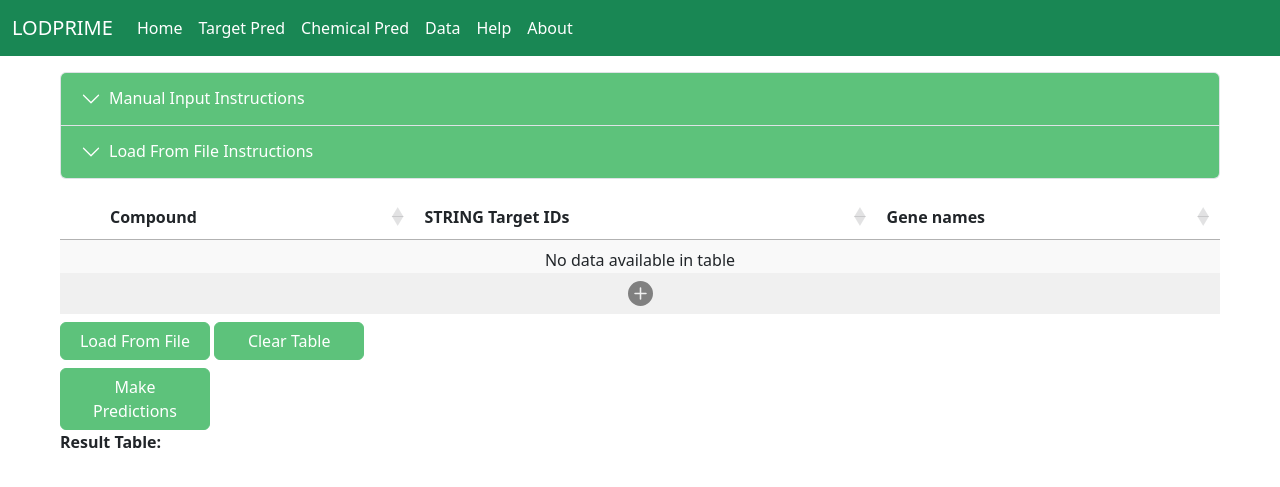
After one commit to caioedurib/lodprime_source, a Flask app: page /chemical_pred/ in a window 1280 px wide. The commit adds this page. Shown: the top 487 px of the page. Run offline with Flask 3, Linux system fonts and the light colour scheme; parts of the project's set-up code (start-up, migrations or seed data) failed here and were passed over; some libraries are stand-ins or nearby versions.

Commit message:
Cloned the input page, now to make it work for Fingerprints models instead of Targets

```diff
--- a/app.py
+++ b/app.py
@@ -2,7 +2,8 @@
 #import mysql as mysql
 import json
 from flask import Flask, render_template, request
-from classify_inputs import Btn_MakePredictions
+from classify_inputs import Btn_MakeTargetPredictions
+from classify_inputs import Btn_MakeChemPredictions
 app = Flask(__name__)
 
 # Notes
@@ -23,15 +24,24 @@ def loadpage_home():
     return render_template('home.html')
 
 
-@app.route("/input/", methods=['GET', 'POST'])
+@app.route("/target_pred/", methods=['GET', 'POST'])
 def loadpage_input():
     if request.method == 'POST':
         # Decode JSON, send it to function
-        result = Btn_MakePredictions(json.loads(request.form['targets_list']))
+        result = Btn_MakeTargetPredictions(json.loads(request.form['targets_list']))
         # Return result as JSON
         return json.dumps(result)
-    return render_template('input.html')
+    return render_template('target_pred.html')
 
+
+@app.route("/chemical_pred/", methods=['GET', 'POST'])
+def loadpage_chemical_pred():
+    if request.method == 'POST':
+        # Decode JSON, send it to function
+        result = Btn_MakeChemPredictions(json.loads(request.form['targets_list']))
+        # Return result as JSON
+        return json.dumps(result)
+    return render_template('chemical_pred.html')
 
 @app.route("/help/")
 def loadpage_help():
--- a/static/style.css
+++ b/static/style.css
@@ -4,6 +4,10 @@
 }
 
 #table_input tr:hover .bi-x-circle-fill {
+    visibility: visible;
+}
+
+#table_cheminput tr:hover .bi-x-circle-fill {
     visibility: visible;
 }
 
--- a/static/tablegen.js
+++ b/static/tablegen.js
@@ -172,3 +172,172 @@ function InputTable_LoadFromFile(fileInput) {
     // Read the file, trigger the "load" listener.
     reader.readAsText(file);
 }
+
+// ------------------------------------------------------------------------------------------------------------------
+function ChemCreateTable(table_id, info_bool, paging_bool, searching_bool) {
+    let gen_table = new DataTable(table_id, {
+        info: info_bool,
+        paging: paging_bool,
+        searching: searching_bool,
+        columnDefs: [{orderable: false, width: '20px', targets: 0}, {type: "text", targets: [1,2,3]}],
+        order: []
+    });
+    return gen_table;
+}
+
+function ChemCreateTable_data(table_id, info_bool, paging_bool, searching_bool) {
+    let gen_table = new DataTable(table_id, {
+        info: info_bool,
+        paging: paging_bool,
+        searching: searching_bool,
+        columnDefs: [{width: '200px', targets: 0}, {width: '20px', targets: [1,2]}, {width: '200px', targets: 3},
+        {orderable: true, type: "text", targets: [0,1,2,3]}],
+        order: []
+    });
+    return gen_table;
+}
+
+// Convert table data into JSON
+function ChemconvertTableJSON(table) {
+   let tableArray = structuredClone(table.rows().data().toArray());
+
+   // Convert table into a formatted JSON object
+   formattedTable = []
+   for (let i = 0; i < tableArray.length; i++) {
+        let row = tableArray[i];
+        if(Array.isArray(row[3])) {
+            row[3] = row[3].toString();
+        }
+        formattedTable.push({removeCol: row[0], compound: row[1], str_ids: row[2], gene_names:row[3]});
+   }
+   return JSON.stringify(formattedTable);
+}
+
+
+// Remove a single row from the table
+function ChemInputTable_RemoveRow(delRow) {
+  let table = new DataTable('#table_cheminput');
+  table.row(delRow).remove().draw();
+  saveTable();
+}
+
+// Clear the whole table and local data
+function ChemInputTable_ClearTable() {
+  let table = new DataTable('#table_cheminput');
+  table.clear().draw();
+  localStorage.removeItem("DataTables_chemtableData");
+}
+
+// Add a row to the table.
+function ChemInputTable_AddRow(compound, str_ids, gene_names) {
+    var table = new DataTable('#table_cheminput');
+    removeIcon = '<svg xmlns="http://www.w3.org/2000/svg" width="16" height="16" fill="darkRed"\
+        class="bi bi-x-circle-fill" viewBox="0 0 16 16" onclick="ChemInputTable_RemoveRow($(this).parents(\'tr\'))">\
+        <path d="M16 8A8 8 0 1 1 0 8a8 8 0 0 1 16 0M5.354 4.646a.5.5 0 1 0-.708.708L7.293 8l-2.647 2.646a.5.5 0 0 0\
+        .708.708L8 8.707l2.646 2.647a.5.5 0 0 0 .708-.708L8.707 8l2.647-2.646a.5.5 0 0 0-.708-.708L8 7.293z"/>\
+        </svg>'
+    table.row.add([removeIcon, compound.toString(), str_ids.toString(), gene_names.toString()]).draw();
+}
+
+
+// Save table contents to localstorage
+function ChemsaveTable() {
+    let table = $('#table_cheminput').DataTable();
+    let tableJSON = convertTableJSON(table);
+    localStorage.setItem('DataTables_chemtableData', tableJSON);
+}
+
+// Load table from localstorage
+function ChemloadTable() {
+    let loadData = localStorage.getItem('DataTables_chemtableData');
+    // Check if it's valid JSON, return empty if not.
+    if(!loadData){
+        return;
+    }
+    let parseData = JSON.parse(loadData);
+    for ( i = 0; i < parseData.length; i++) {
+        row = parseData[i];
+        ChemInputTable_AddRow(row.compound, row.str_ids, row.gene_names)
+    }
+}
+
+function ChemInputTable_LoadFromFile(fileInput) {
+    ChemInputTable_ClearTable();
+    // Identify the file path
+    let file = fileInput.files[0];
+
+    // Set up a reader to read the file, and set up a function to run when it is finished reading
+    const reader = new FileReader();
+    reader.addEventListener('load', (event) => {
+        let filecontent = event.target.result.toString();
+
+        console.log(filecontent);
+        let lines = filecontent.split('\n');
+        for (let i = 0; i < lines.length; i++) {
+            let tabs = lines[i].split('\t');
+            console.log("Drugs: " + tabs[0]);
+            console.log("String IDs: " + tabs[1]);
+            console.log("Gene Names: " + tabs[2]);
+            console.log("----");
+            tabs[1] = tabs[1].replaceAll("\"",""); //if loading from .tsv file, Excel may have added quotations
+            tabs[2] = tabs[2].replaceAll("\"",""); //if loading from .tsv file, Excel may have added quotations
+            ChemInputTable_AddRow(tabs[0], tabs[1], tabs[2]);
+        }
+        saveTable();
+    });
+
+    // Read the file, trigger the "load" listener.
+    reader.readAsText(file);
+}
+
+
+// Send data to python to get predictions.
+function ChemInputTable_MakePredictions(){
+   // Select table as DataTable instance, convert data to array (deep copy)
+   let table = $('#chemtable_input').DataTable();
+   let tableJSON = convertTableJSON(table);
+    // TODO: Reveal spinner here
+   // Send AJAX request, append returned html to the page.
+   $.post(window.location, { targets_list: tableJSON}, function(data) {
+        result = JSON.parse(data);
+        var resultTable = "<table class='display dataTable'>";
+        var printdetailedResults = "<b>"
+        //resultTable += "<tr><th>Compound</th><th>STRING Target IDs</th><th>Gene names</th><th>Valid Targets</th><th>Male Pos-class likelihood %</th><th>Female Pos-class likelihood %</th></tr>";
+        resultTable += "<tr><th>Compound</th><th>Valid Targets</th><th>Male Pos-class likelihood</th><th>Female Pos-class likelihood</th></tr>";
+
+        for(let i=0; i<result.length;i++){
+            resultTable += '<tr><td>' + result[i]["compound"] + '</td>';
+            //resultTable += '<td>' + result[i]["str_ids"] + '</td>';
+            //resultTable += '<td>' + result[i]["gene_names"] + '</td>';
+            resultTable += '<td>' + result[i]["target_number"] + '</td>';
+            predictionColor = getColor(result[i]["m_prediction"]/100)
+            resultTable += `<td style="background-color: ${predictionColor}">` + result[i]["m_prediction"] + '%</td>';
+            predictionColor = getColor(result[i]["f_prediction"]/100)
+            resultTable += `<td style="background-color: ${predictionColor}">` + result[i]["f_prediction"] + '%</td></tr>';
+            if(result[i]["detailed_results"] != ""){
+                printdetailedResults += result[i]["detailed_results"] +'<br>';
+            }
+        }
+        // TODO: Hide spinner here
+        printdetailedResults += "</b>"
+        resultTable += "</table>";
+        $("#result").html(resultTable);
+        $("#detailed_results").html(printdetailedResults);
+       $('#Btn_DetailedPredictionsFile').prop("hidden", false)
+   })
+}
+
+function ChemInputTable_ExportTable() {
+    var textToSave = "Compound\tMale Pos-class likelihood\tFemale Pos-class likelihood\n";
+    for(let i=0; i<result.length;i++){
+        textToSave += result[i]["compound"] + '\t' + result[i]["m_prediction"] +  '%\t' + result[i]["f_prediction"] + '%\n';
+       //if(result[i]["detailed_results"] != ""){
+       //     textToSave += result[i]["detailed_results"] + '\n';
+       // }
+    }
+    var hiddenElement = document.createElement('a');
+    hiddenElement.href = 'data:attachment/text,' + encodeURI(textToSave);
+    hiddenElement.target = '_blank';
+    hiddenElement.download = 'Chem_Model Predictions - Detailed Results.tsv';
+    hiddenElement.click();
+}
--- a/templates/base.html
+++ b/templates/base.html
@@ -3,7 +3,7 @@
 <head>
     <meta charset="UTF-8">
     <meta name="viewport" content="width=device-width, initial-scale=1">
-    <title>LoDPriMe</title>
+    <title>LODPRIME</title>
     <link href="https://cdn.jsdelivr.net/npm/bootstrap@5.3.3/dist/css/bootstrap.min.css" rel="stylesheet"
           integrity="sha384-QWTKZyjpPEjISv5WaRU9OFeRpok6YctnYmDr5pNlyT2bRjXh0JMhjY6hW+ALEwIH" crossorigin="anonymous">
     <script src="https://cdn.jsdelivr.net/npm/bootstrap@5.3.3/dist/js/bootstrap.bundle.min.js"
@@ -18,7 +18,7 @@
 <header>
     <nav class="navbar navbar-expand-lg" style="background-color:#198754">
         <div class="container-fluid" id="topnavbar">
-            <a class="navbar-brand" href="#">LoDPriMe</a>
+            <a class="navbar-brand" href="#">LODPRIME</a>
             <button class="navbar-toggler" type="button" data-bs-toggle="collapse"
                     data-bs-target="#navbarSupportedContent" aria-controls="navbarSupportedContent"
                     aria-expanded="false" aria-label="Toggle navigation">
@@ -30,7 +30,10 @@
                         <a class="nav-link" aria-current="page" href="/">Home</a>
                     </li>
                     <li class="nav-item">
-                        <a class="nav-link" href="/input">Input</a>
+                        <a class="nav-link" href="/target_pred">Target Pred</a>
+                    </li>
+                    <li class="nav-item">
+                        <a class="nav-link" href="/chemical_pred">Chemical Pred</a>
                     </li>
                     <li class="nav-item">
                         <a class="nav-link" href="/data">Data</a>
--- /dev/null
+++ b/templates/chemical_pred.html
@@ -0,0 +1,131 @@
+{% extends 'base.html' %}
+
+{% macro removeIcon() %}
+    <svg xmlns="http://www.w3.org/2000/svg" width="16" height="16" fill="darkRed" class="bi bi-x-circle-fill" viewBox="0 0 16 16" onclick="ChemInputTable_RemoveRow($(this).parents('tr'))">
+        <path d="M16 8A8 8 0 1 1 0 8a8 8 0 0 1 16 0M5.354 4.646a.5.5 0 1 0-.708.708L7.293 8l-2.647 2.646a.5.5 0 0 0 .708.708L8 8.707l2.646 2.647a.5.5 0 0 0 .708-.708L8.707 8l2.647-2.646a.5.5 0 0 0-.708-.708L8 7.293z"/>
+    </svg>
+{% endmacro %}
+
+{% macro addIcon() %}
+    <svg xmlns="http://www.w3.org/2000/svg" id="addIcon" width="25" height="25" fill="currentColor" class="bi bi-plus-circle-fill" viewBox="0 0 16 16">
+        <path d="M16 8A8 8 0 1 1 0 8a8 8 0 0 1 16 0M8.5 4.5a.5.5 0 0 0-1 0v3h-3a.5.5 0 0 0 0 1h3v3a.5.5 0 0 0 1 0v-3h3a.5.5 0 0 0 0-1h-3z"/>
+    </svg>
+{% endmacro %}
+
+{% block head %}
+<link rel="stylesheet" href="https://cdn.datatables.net/2.0.7/css/dataTables.dataTables.css">
+<script defer src="https://cdn.datatables.net/2.0.7/js/dataTables.js"></script>
+<script defer src="https://cdn.datatables.net/2.0.7/js/dataTables.bootstrap5.js"></script>
+<script defer src="{{url_for('static', filename='dataTables.cellEdit.js')}}"></script>
+<script defer src="{{url_for('static', filename='tablegen.js')}}"></script>
+<script defer>
+    $(window).bind("load", function() {
+        var table = ChemCreateTable('#table_cheminput', false, false, false); // Create datatable
+        // Load data from localmemory, and make columns editable.
+        ChemloadTable();
+        table.MakeCellsEditable({
+            "onUpdate": ChemtableUpdated,
+            "columns": [1,2,3]
+        });
+    });
+    // When updated, save table content to localstorage.
+    function ChemtableUpdated(updatedCell, updatedRow, oldValue) {
+        ChemsaveTable();
+    }
+</script>
+{% endblock %}
+
+{% block body %}
+<div class="row px-5 pt-3 pb-3">
+    <div class="accordion" id="accordionExample">
+      <div class="accordion-item">
+        <h2 class="accordion-header">
+          <button class="accordion-button collapsed" type="button" data-bs-toggle="collapse" data-bs-target="#collapseOne" aria-expanded="false" aria-controls="collapseOne">
+            Manual Input Instructions
+          </button>
+        </h2>
+        <div id="collapseOne" class="accordion-collapse collapse">
+          <div class="accordion-body">
+            <ul>
+                <li>Click the + button on the input table below to create new lines;</li>
+                <li>For each line, fill in the required information (name and protein targets) about the compounds you want predictions for;</li>
+                <li>Protein targets may be represented by their STRING Target IDs (e.g.: 9606.ENSP00000345659) or by their names (e.g.: CA7, for the same protein). Any field can be left blank;</li>
+                <li>Our models are trained on annotations from human proteins, so the inputs must use human protein targets;</li>
+                <li>Clicking the Make Predictions button will load a result table with the number of valid targets (those with annotations in our source data) and the prediction results for male and female mice;</li>
+                <li>The output is a percentage likelihood for the compound's association with mouse longevity. <i>All values above 50% are positive classifications</i>, but values closer to 100% indicate a stronger association.</li>
+            </ul>
+          </div>
+        </div>
+      </div>
+      <div class="accordion-item">
+        <h2 class="accordion-header">
+          <button class="accordion-button collapsed" type="button" data-bs-toggle="collapse" data-bs-target="#collapseTwo" aria-expanded="false" aria-controls="collapseTwo">
+            Load From File Instructions
+          </button>
+        </h2>
+        <div id="collapseTwo" class="accordion-collapse collapse">
+          <div class="accordion-body">
+                <ul>
+                    <li>Prepare a .txt file where each line corresponds to an entry for a compound;</li>
+                    <li>Each line should have 3 tab-separated values: The compound's name (tab) a comma-separated list of STRING IDs (tab) a comma-separated list of gene names;</li>
+                    <li>Any element of the line can be left blank, as long as the tab separations are present;</li>
+                    <li>Our models are trained on annotations from human proteins, so the inputs must use human protein targets;</li>
+                    <li>Clicking the Make Predictions button will load a result table with the number of valid targets (those with annotations in our source data) and the prediction results for male and female mice;</li>
+                    <li>The output is a percentage likelihood for the compound's association with mouse longevity. <i>All values above 50% are positive classifications</i>, but values closer to 100% indicate a stronger association.</li>
+                </ul>
+          </div>
+        </div>
+      </div>
+    </div>
+</div>
+
+<div class="row px-5">
+    <div class="row px-5">
+        <div class="column">
+        </div>
+        <div class="column -6">
+        </div>
+    </div>
+    <!-- <h1>{{ request.form['Compound_Name'] }}</h1> -->
+</div>
+<div class="row px-5">
+    <table id="table_cheminput" class="display" style="width:100%">
+        <thead>
+        <tr>
+            <th></th> <!-- Remove row column -->
+            <th>Compound</th>
+            <th>STRING Target IDs</th>
+            <th>Gene names</th>
+        </tr>
+        </thead>
+        <tbody>
+        </tbody>
+    </table>
+    <div id="addRow" onclick="ChemInputTable_AddRow('','','')">
+        {{ addIcon() }}
+    </div>
+</div>
+
+
+<div class="row px-5">
+        <div class="column">
+            <label for="file-selector" class="btn btn-success inputpagebtn">Load From File</label>
+            <input type="file" style="display:none" id="file-selector" onchange="ChemInputTable_LoadFromFile(this)">
+            <button class="btn btn-success inputpagebtn ml-5" onclick="ChemInputTable_ClearTable()">Clear Table</button> <br>
+            <button class="btn btn-success inputpagebtn mt-2" onclick="ChemInputTable_MakePredictions()">Make Predictions</button>
+        </div>
+</div>
+
+<div class="row px-5 mx-20">
+    <b>Result Table:</b>
+    <div id="result">
+
+    </div>
+    <div class="column">
+        <button class="btn btn-success inputpagebtn" id="Btn_DetailedPredictionsFile" onclick="ChemInputTable_ExportTable()" hidden>Export TSV</button>
+    </div>
+    <div id="detailed_results">
+    </div>
+</div>
+
+{% endblock %}
--- a/templates/home.html
+++ b/templates/home.html
@@ -3,9 +3,10 @@
 {% block body %}
 <div class="row px-5 pt-4">
   <div class="h-100 p-5 bg-body-tertiary border rounded-3">
-    <h3>Welcome to LoDPriMe - Longevity Drug Prediction in Mice</h3>
+    <h3>Welcome to LODPRIME - Longevity Drug Prediction in Mice</h3>
       <p>This tool provides predictions from machine learning models for whether a compound’s protein targets make it likely to increase mice longevity.</p>
-      <p>Go to the <a href="/input">Input</a> page and provide examples of compounds and their protein targets to get predictions.</p>
+      <p>Go to the <a href="/input">Target Pred</a> page and provide examples of compounds and their protein targets to get predictions.</p>
+      <p>Alternatively, go to the <a href="/input2">Chemical Pred</a> page and provide the compounds chemical identifier (PubChem) to get predictions.</p>
       <p>We have also made all datasets used to generate the models from this project available for download in the <a href="/data">Data</a> tab.</p>
       <p>Please see the <a href="/help">Help</a> page for examples of how to use the tool, additional information and links to external resources. </p>
   </div>
```
Also changed, not shown: classify_inputs.py (+53 -1 lines), templates/target_pred.html (renamed from templates/input.html).
